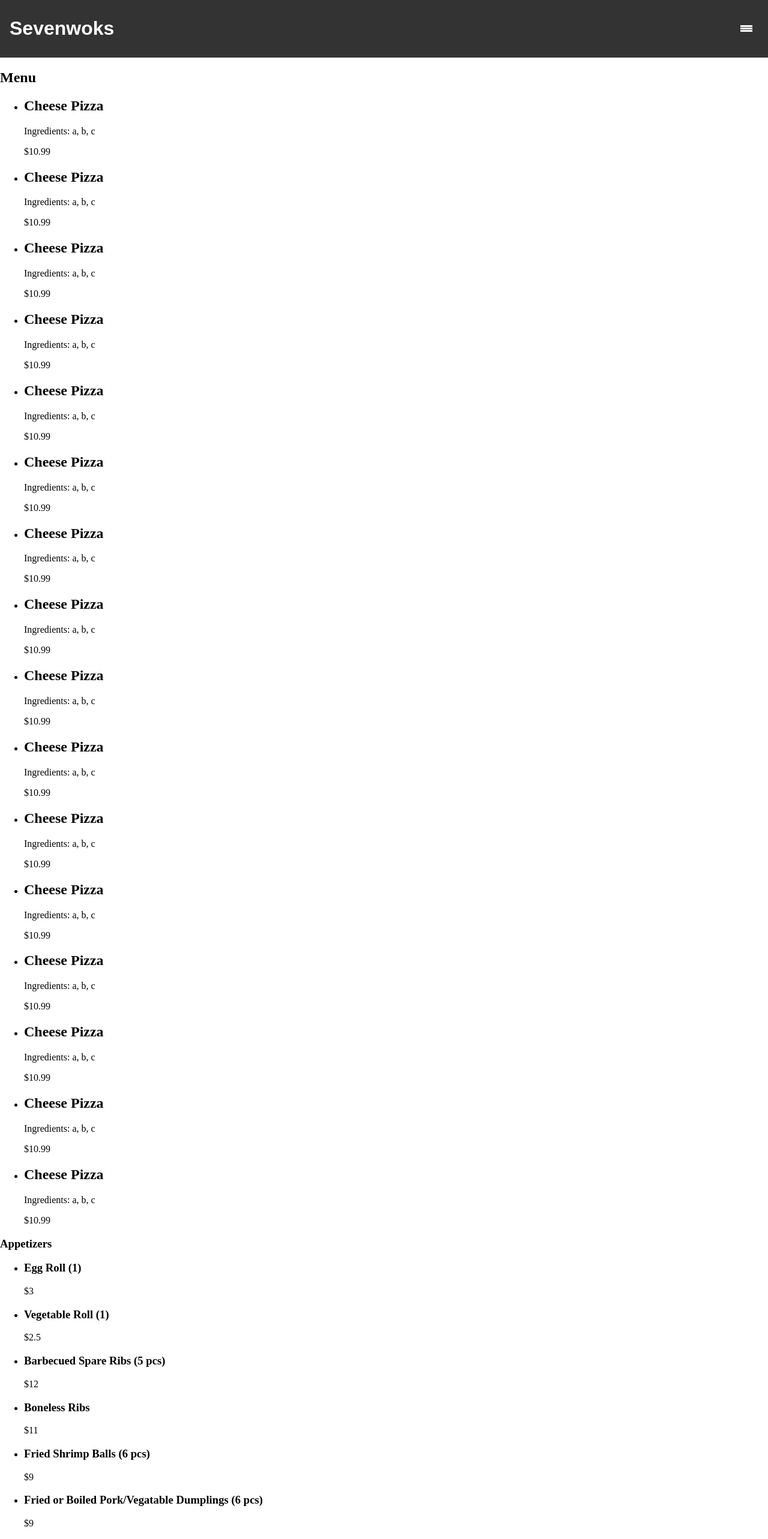
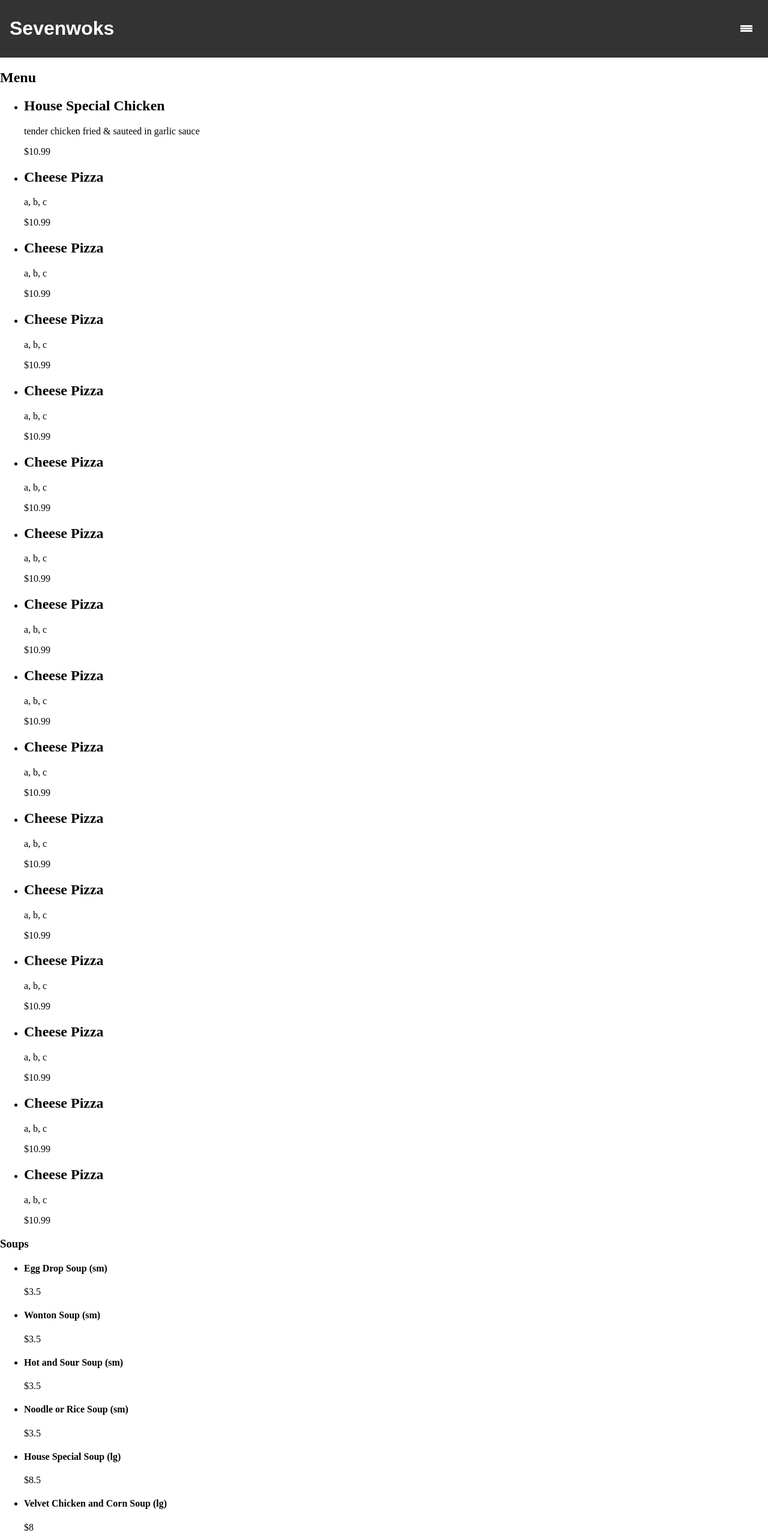
Before and after one commit to shino022/project_enid, a React (Vite) app in the folder client/: page / in a window 1280 px wide. Shown: the top 2566 px of the page at 60% size. Built offline with nearby package versions, Linux system fonts and the light colour scheme.

Commit message:
created poultry.js added soups in content

```diff
--- a/client/src/components/Content.jsx
+++ b/client/src/components/Content.jsx
@@ -2,6 +2,7 @@ import '../styles/Content.css'
 import { menuItems } from '../jsFiles/menuData';
 import { glutenFree } from '../jsFiles/glutenFree';
 import { appetizers } from '../jsFiles/appetizers';
+import { soups } from '../jsFiles/soup';
 
 
 
@@ -13,7 +14,16 @@ function Content(){
                 {menuItems.map((item) => (
                     <li key={item.name}>
                         <h2>{item.name}</h2>
-                        <p>Ingredients: {item.ingredients}</p>
+                        <p>{item.ingredients}</p>
+                        <span>${item.price}</span>
+                    </li>
+                ))}
+            </ul>
+            <h3 className='soups'>Soups</h3>
+            <ul>
+                {soups.map((item) => (
+                    <li key={item.name}>
+                        <h4>{item.name}</h4>
                         <span>${item.price}</span>
                     </li>
                 ))}
@@ -22,7 +32,7 @@ function Content(){
             <ul>
                 {appetizers.map((item) => (
                     <li key={item.name}>
-                        <h3>{item.name}</h3>
+                        <h4>{item.name}</h4>
                         <span>${item.price}</span>
                     </li>
                 ))}
--- a/client/src/jsFiles/menuData.js
+++ b/client/src/jsFiles/menuData.js
@@ -1,7 +1,7 @@
 export const menuItems = [
     {
-        name: "Cheese Pizza",
-        ingredients: "a, b, c",
+        name: "House Special Chicken",
+        ingredients: "tender chicken fried & sauteed in garlic sauce",
         price: 10.99
     },
     {
```
Also changed, not shown: client/src/jsFiles/poultry.js (added).
